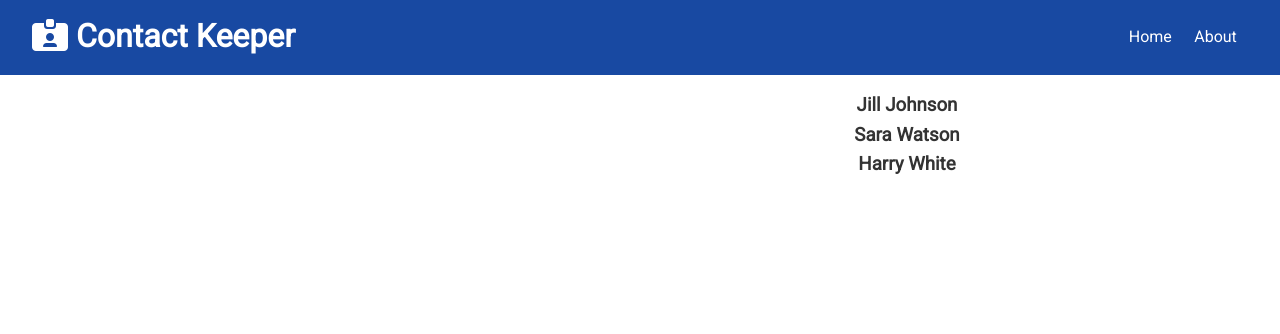
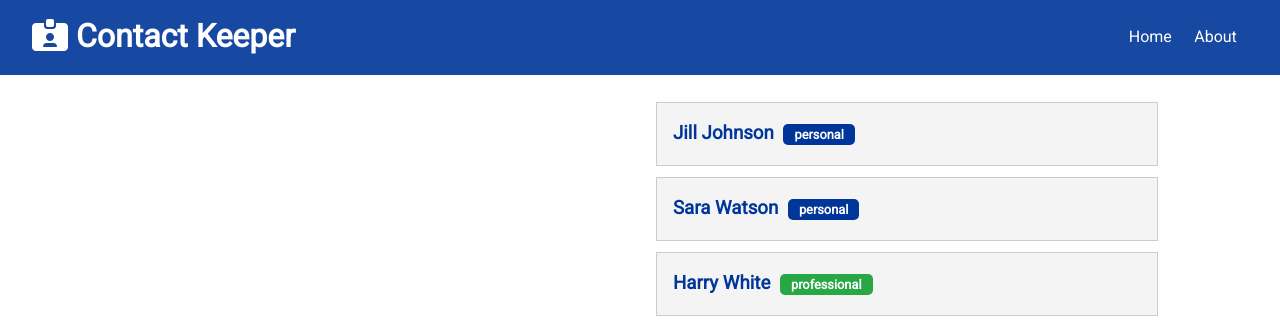
Before and after one commit to darlose04/Contact-Keeper, a React (Create React App) app in the folder client/: page / in a window 1280 px wide. Shown: the top 334 px of the page. Built offline with nearby package versions, Linux system fonts and the light colour scheme.

Commit message:
bring in ContactItem

```diff
--- a/client/src/components/contacts/Contacts.js
+++ b/client/src/components/contacts/Contacts.js
@@ -1,4 +1,5 @@
 import React, { useContext, Fragment } from "react";
+import ContactItem from "./ContactItem";
 import ContactContext from "../../context/contact/contactContext";
 
 const Contacts = () => {
@@ -9,7 +10,7 @@ const Contacts = () => {
   return (
     <Fragment>
       {contacts.map(contact => (
-        <h3>{contact.name}</h3>
+        <ContactItem key={contact.id} contact={contact} />
       ))}
     </Fragment>
   );
```
